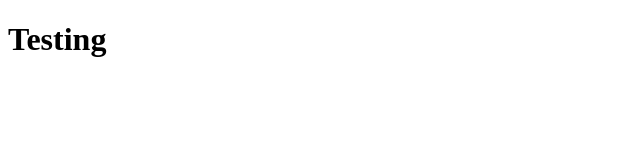
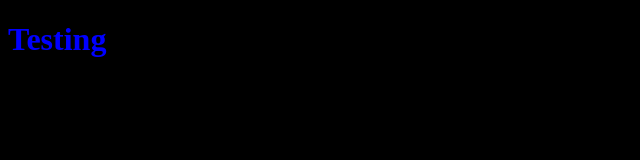
Before and after one commit to outerSpectrum/outerSpectrum.github.io, a plain HTML site: page index.html in a window 1280 px wide. Shown: the whole page, without its empty margins (0-640 px from the left). Drawn offline with Linux system fonts and the light colour scheme.

Commit message:
Update index.html

```diff
--- a/index.html
+++ b/index.html
@@ -2,7 +2,13 @@
 <html>
 <head>
 <title> Home </title>
-<style></style>
+<style>
+body{
+  color: blue;
+  background-color: black;
+  }
+
+</style>
 </head>
 <body>
 <h1>Testing</h1>
```
